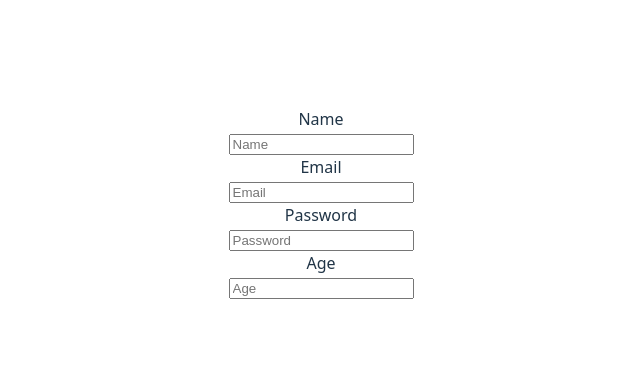
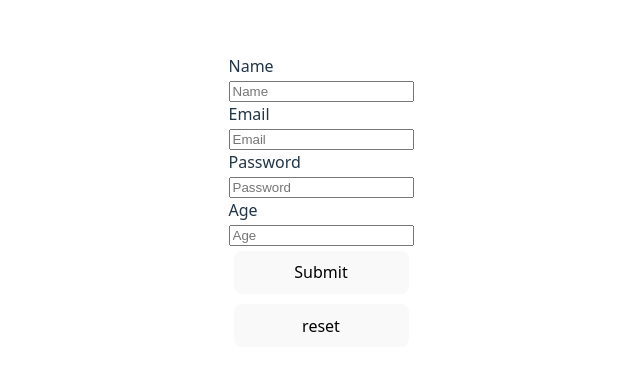
Before and after one commit to sksrnsss/mywebapp, a React (Vite) app: page / in a window 1280 px wide. Shown: the part 229-600 px from the top of the page, without its empty margins (319-959 px from the left). Built offline with nearby package versions, Linux system fonts and the light colour scheme.

Commit message:
intial commit 3

```diff
--- a/src/App.css
+++ b/src/App.css
@@ -45,7 +45,7 @@
 .App {
   display: flex;
   flex-direction: column;
-  align-items: center;
+  align-items: left;
   justify-content: center;
   min-height: 100vh;
 }
--- a/src/App.jsx
+++ b/src/App.jsx
@@ -1,6 +1,7 @@
 import { useState } from 'react'
 import InputComponent from './component/Inputcomponent'
 import './App.css'
+import ButtonComponent from './component/ButtonComponent'
 
 function App() {
   const [count, setCount] = useState(0)
@@ -11,12 +12,12 @@ function App() {
 
   return (
     <div className="App">
-
       <InputComponent type="text" placeholder="Name" value={name} onChange={setName} />
       <InputComponent type="email" placeholder="Email" value={email} onChange={setEmail} />
       <InputComponent type="password" placeholder="Password" value={password} onChange={setPassword} />
       <InputComponent type="number" placeholder="Age" value={age} onChange={setAge} />
-
+      <ButtonComponent name="Submit" onClick={() => { }} />
+      <ButtonComponent name="reset" onClick={() => { }} />
     </div>
   )
 }
--- a/src/component/ButtonComponent/index.jsx
+++ b/src/component/ButtonComponent/index.jsx
@@ -0,0 +1,9 @@
+const ButtonComponent = ({name, onClick}) => {
+  return (
+    <button style={{margin: '5px'}} onClick={onClick} className="btn btn-primary">
+      {name}
+    </button>
+  );
+}
+
+export default ButtonComponent;
--- a/src/component/Inputcomponent/Inputcomponent.css
+++ b/src/component/Inputcomponent/Inputcomponent.css
@@ -0,0 +1,3 @@
+.input-component {
+  text-align: left;
+}
--- a/src/component/Inputcomponent/index.jsx
+++ b/src/component/Inputcomponent/index.jsx
@@ -1,6 +1,8 @@
+import './Inputcomponent.css';
+
 const InputComponent = ({ type, placeholder, value, onChange }) => {
   return (
-    <div>
+    <div className="input-component">
         <label htmlFor={placeholder}>{placeholder}</label>
       <br />
       <input
```
